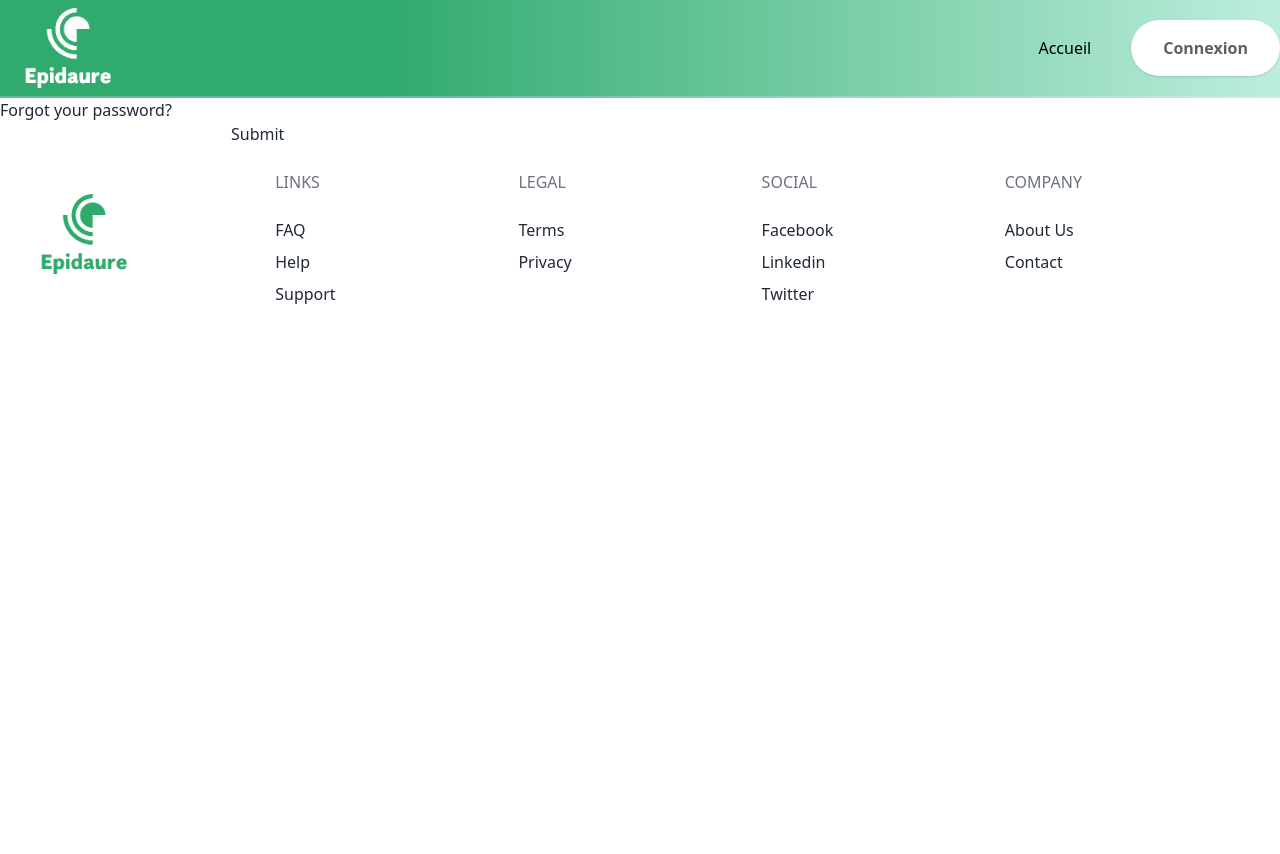
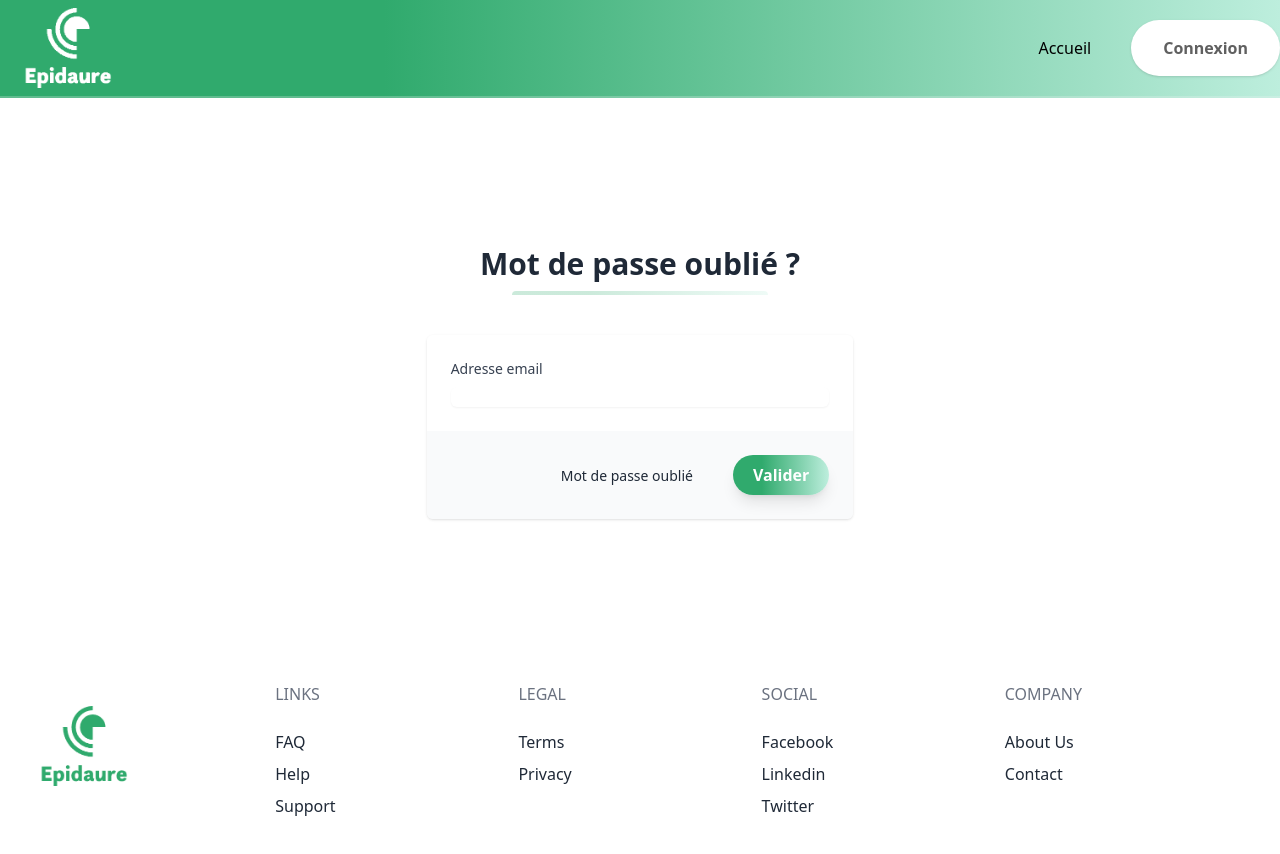
Before and after one commit to MatthiasBlc/Epidaure_Front, a React (Create React App) app: page /users/password in a window 1280 px wide. Shown: the top 854 px of the page. Before the commit the page ends 800 px from the top, so only its background shows below. Built offline with nearby package versions, Linux system fonts and the light colour scheme.

Commit message:
css form forgotpassword

```diff
--- a/src/components/ForgotPassword/ForgotPassword.js
+++ b/src/components/ForgotPassword/ForgotPassword.js
@@ -1,4 +1,5 @@
 import React from "react";
+import { Link, useNavigate } from "react-router-dom";
 import APIManager from "../../services/api";
 
 const ForgotPassword = () => {
@@ -13,13 +14,49 @@ const ForgotPassword = () => {
   };
 
   return (
-    <div>
-      <h1>Forgot your password?</h1>
-      <form onSubmit={handleSubmit}>
-        <input type="text" id="email" name="email" />
-        <button type="submit">Submit</button>
-      </form>
-    </div>
+    <>
+      <div className="wrapper flex items-center justify-center">
+        <div className="w-1/3">
+        <h2 className="my-2 text-3xl font-bold leading-tight text-center text-gray-800">
+              Mot de passe oublié ?
+            </h2>
+            <div className="w-full mb-4">
+              <div className="mb-10 h-1 mx-auto gradient w-64 opacity-25 my-0 py-0 rounded-t"></div>
+            </div>
+          <div className="mt-5 md:col-span-2 md:mt-0">
+            <form onSubmit={handleSubmit}>
+              <div className="overflow-hidden shadow sm:rounded-md">
+                <div className="bg-white px-4 py-5 sm:p-6">
+                    <div className="col-span-6 sm:col-span-3">
+                      <label
+                        htmlFor="last-name"
+                        className="block text-sm font-medium text-gray-700"
+                      >
+                        Adresse email
+                      </label>
+                      <input
+                        type="text"
+                        id="email"
+                        name="email"
+                        className="focusForm mt-2 block w-full rounded-md border-gray-300 shadow-sm sm:text-sm"
+                      />
+                    </div>
+                </div>
+                <div className="bg-gray-50 px-4 py-3 text-right sm:px-6">
+                 <Link to="/users/password" className="text-sm hover:underline hover:text-orange">Mot de passe oublié</Link>
+                  <button
+                    type="submit"
+                    className="ml-10 inline-flex justify-center hover:underline gradient text-white font-bold rounded-full my-3 py-2 px-5 shadow-lg focus:outline-none focus:shadow-outline transform transition hover:scale-105 duration-300 ease-in-out"
+                  >
+                    Valider
+                  </button>
+                </div>
+              </div>
+            </form>
+          </div>
+        </div>
+      </div>
+    </>
   );
 };
 
```
